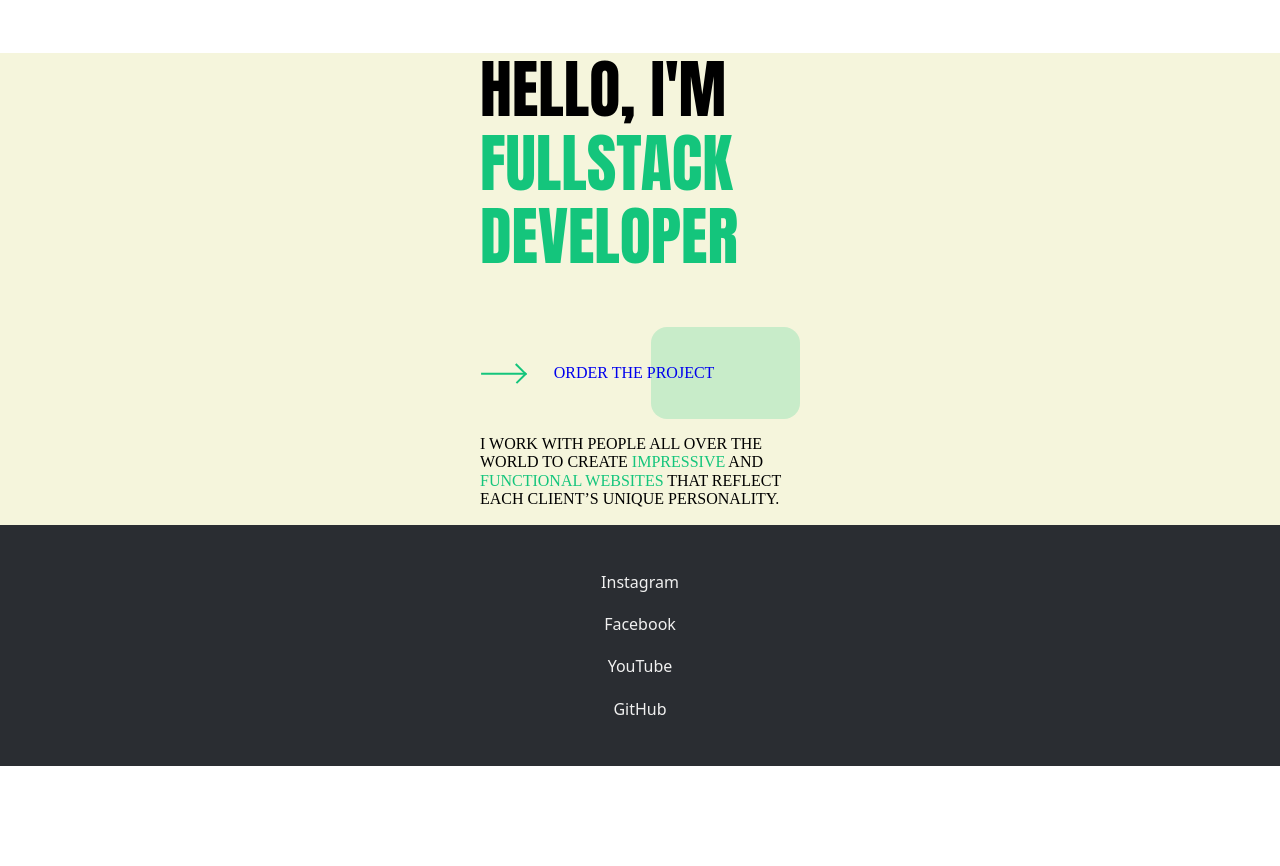
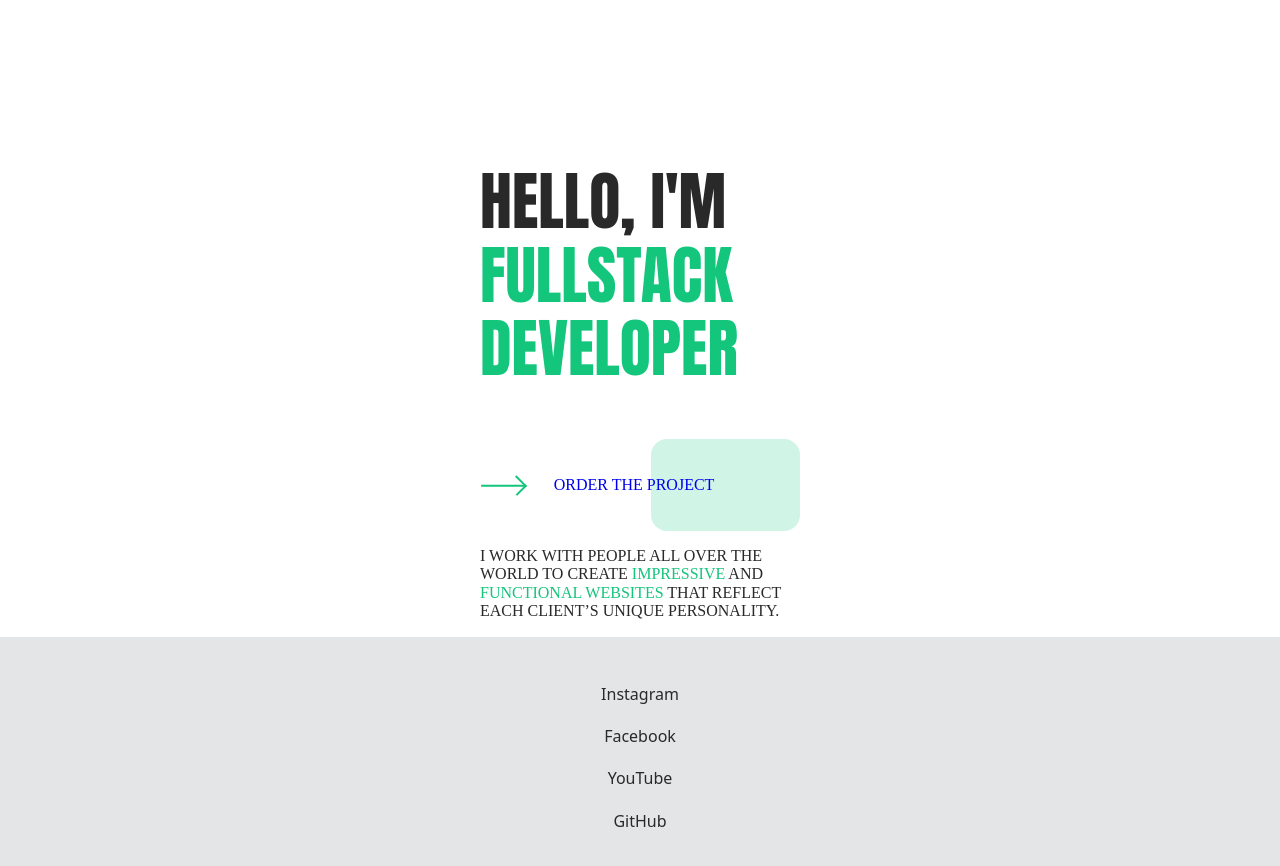
Before and after one commit to solomiiaprsk/htmlhero, a plain HTML site: page index.html in a window 1280 px wide. Before the commit the page ends 800 px from the top, so only its background shows below. Drawn offline with nearby package versions, Linux system fonts and the light colour scheme.

Commit message:
Update hero.css

```diff
--- a/hero.css
+++ b/hero.css
@@ -3,6 +3,8 @@ h1 {
     font-family: Impact;
      font-weight:  400;
     font-size: 64px;
+    color: #292929;
+    padding-top:112px;
 }
 
 a {
@@ -20,10 +22,7 @@ li {
     list-style-type: none;
 }
 
-.hero {
-    background-color: beige;
 
-}
 
 .hero-description {
     width: 320px;
@@ -88,17 +87,18 @@ li {
 .hero-text-container {
     text-transform: uppercase;
     font-family: Poppins;
+    color: #292929;
 }
 
 .links-section {
-   background-color:#2A2D32;
+   background-color:#E4E5E6;
 padding-top: 32px;
     padding-bottom: 32px;
 }
 
 
 .media-link {
-    color:#F0F0F0;
+    color:#292929;
 }
 
 .social-media-container {
```
